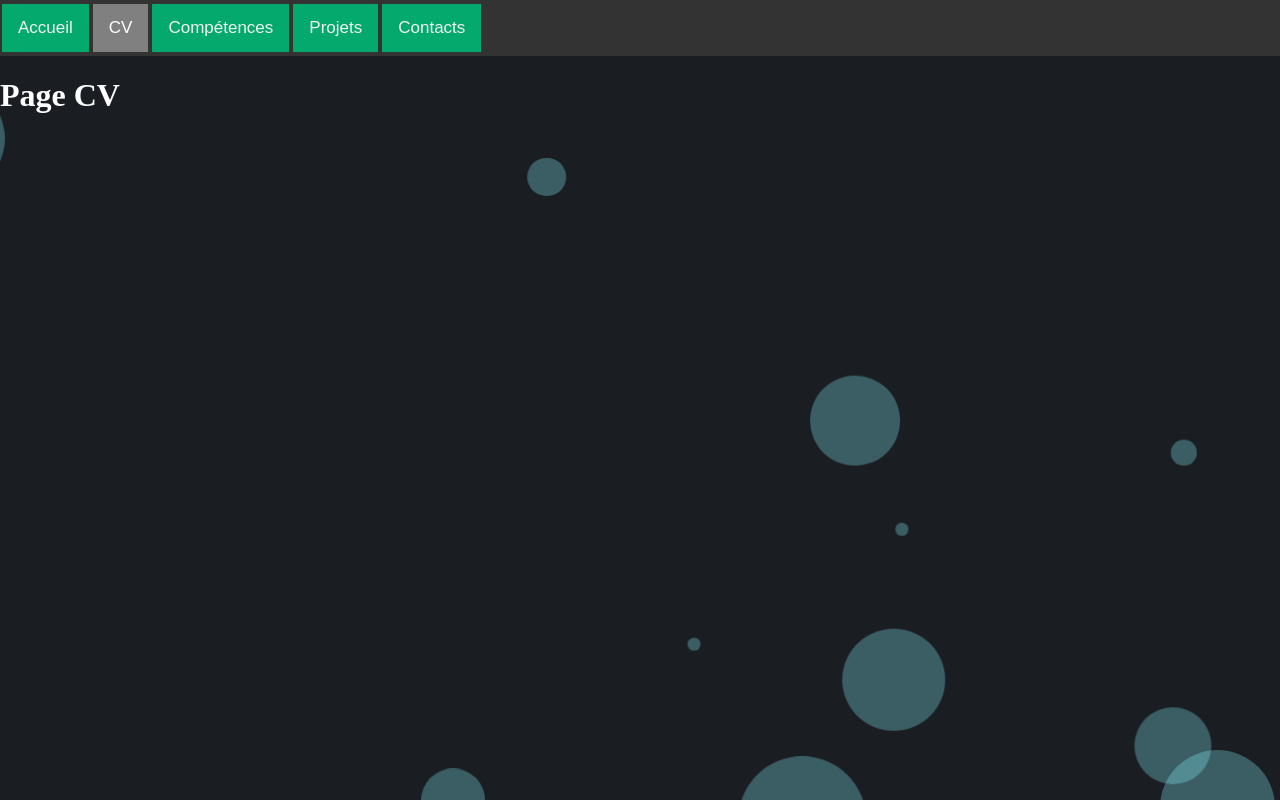
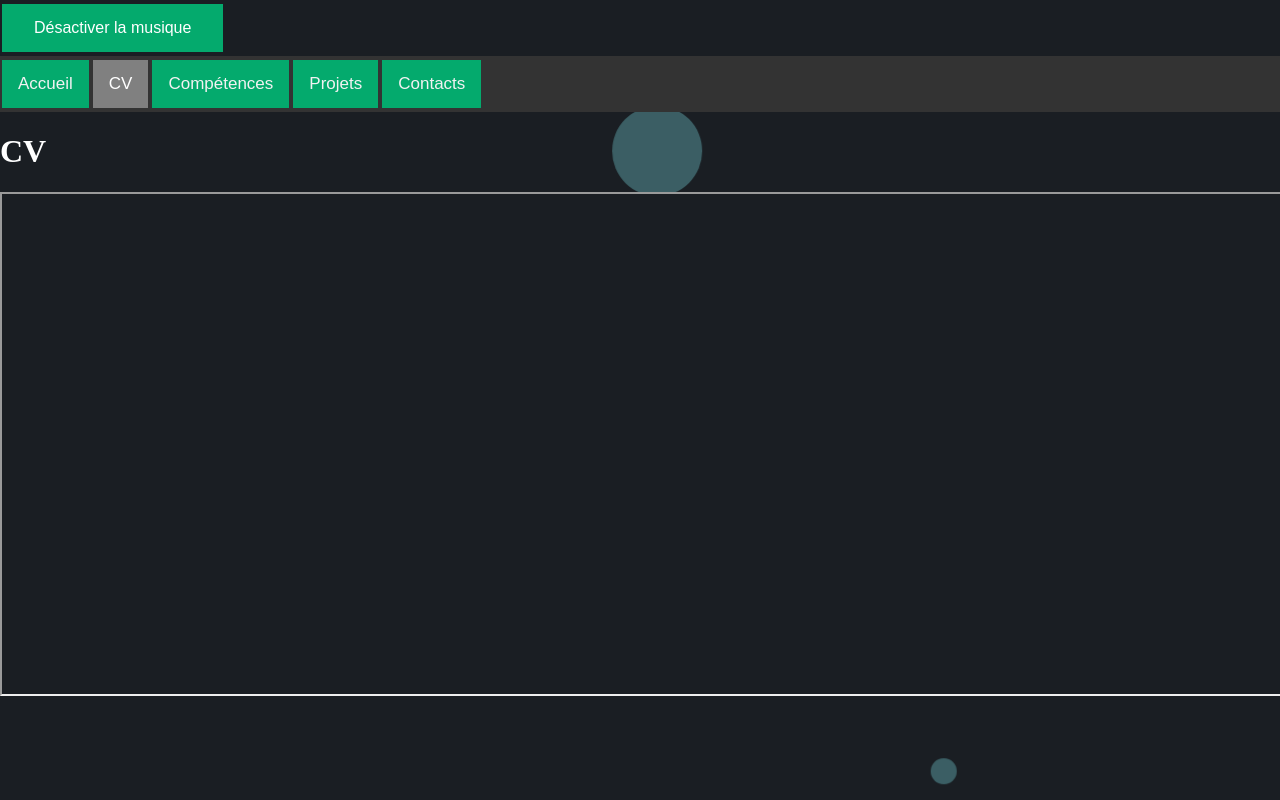
Before and after one commit to Julesc002/Portfolio, a React (Create React App) app: page /#/CV in a window 1280 px wide. Built offline with nearby package versions, Linux system fonts and the light colour scheme.

Commit message:
contacts et cv pdf

```diff
--- a/package.json
+++ b/package.json
@@ -3,6 +3,7 @@
   "version": "0.1.0",
   "private": true,
   "dependencies": {
+    "@react-pdf/renderer": "^3.3.8",
     "@testing-library/jest-dom": "^5.17.0",
     "@testing-library/react": "^13.4.0",
     "@testing-library/user-event": "^13.5.0",
@@ -10,6 +11,7 @@
     "react": "^18.2.0",
     "react-dom": "^18.2.0",
     "react-html5video": "^2.5.1",
+    "react-pdf": "^7.7.0",
     "react-player": "^2.14.1",
     "react-router-dom": "^6.22.0",
     "react-scripts": "5.0.1",
--- a/src/components/Musique.js
+++ b/src/components/Musique.js
@@ -6,6 +6,7 @@ import tunic2 from '../audio/tunic2.mp3';
 const Musique = () => {
     const location = useLocation();
     const [currentLocation, setCurrentLocation] = useState(location);
+    const [musicEnabled, setMusicEnabled] = useState(true);
     const executed = useRef(false);
     const audio1 = useRef(new Audio(tunic1));
     const audio2 = useRef(new Audio(tunic2));
@@ -62,9 +63,22 @@ const Musique = () => {
         //console.log("2 : " + audio2.current.volume);
     }, [location, currentLocation]);
 
+    const toggleMusic = () => {
+        if (musicEnabled) {
+            audio1.current.pause();
+            audio2.current.pause();
+        } else {
+            audio1.current.play();
+            audio2.current.play();
+        }
+        setMusicEnabled(!musicEnabled);
+    };
+
     return (
         <div>
-
+            <button onClick={toggleMusic}>
+                {musicEnabled ? "Désactiver la musique" : "Activer la musique"}
+            </button>
         </div>
     );
 };
--- a/src/pages/CV.js
+++ b/src/pages/CV.js
@@ -1,11 +1,13 @@
 import React from 'react';
+import fichier from '../CV.pdf';
 import Header from '../components/Header';
 
 function CV() {
     return (
         <div>
             <Header />
-            <h1>Page CV</h1>
+            <h1>CV</h1>
+            <iframe title="CV Document" src={fichier} width='100%' height='500px' />
         </div>
     );
 }
--- a/src/pages/Contacts.js
+++ b/src/pages/Contacts.js
@@ -5,7 +5,10 @@ function Contacts() {
     return (
         <div>
             <Header />
-            <h1>Page contacts</h1>
+            <h1>Contacts</h1>
+            <p>
+                Vous pouvez m'envoyer un mail via <a href="mailto:julescayrol@gmail.com">julescayrol@gmail.com</a>, me contacter sur <a href="https://www.linkedin.com/in/jules-cayrol-b938b0260/">linkedin</a> ou me téléphoner au <a href="tel:+33651958206">06 51 95 82 06</a>
+            </p>
         </div>
     );
 }
```
Also changed, not shown: 2 other files (tests, documents, lock files or other folders).
